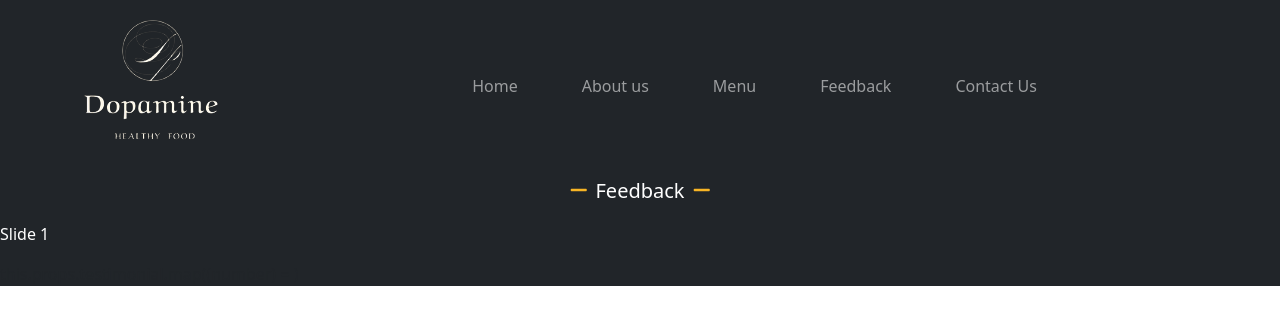
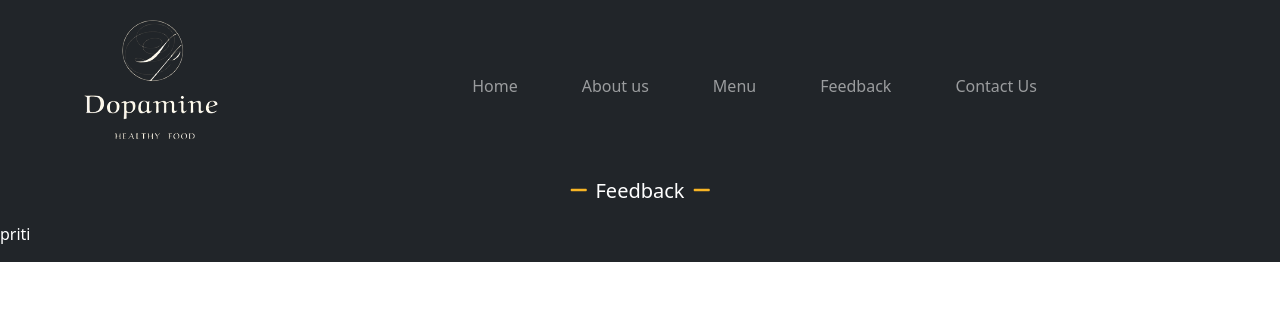
Before and after one commit to pritiramchandani/restaurant, a React (Create React App) app: page /feedback in a window 1280 px wide. Shown: the top 324 px of the page. Built offline with nearby package versions, Linux system fonts and the light colour scheme.

Commit message:
Slider Loop dynamic setup

```diff
--- a/src/components/SwiperSlider.js
+++ b/src/components/SwiperSlider.js
@@ -5,29 +5,21 @@ import { Swiper, SwiperSlide } from 'swiper/react';
 import 'swiper/css';
 
 export const SwiperSlider = (props) => {
+
   return (
     <Swiper
       spaceBetween={50}
-      slidesPerView={3}
+      slidesPerView={1}
       onSlideChange={() => console.log('slide change')}
       onSwiper={(swiper) => console.log(swiper)}
     >
-    this.props.testimonial.map((number) = {
+    {props.testimonials.map((testimonial) => {
+        return <SwiperSlide  style={{"color":"#fff"}}>
+          <p  style={{"color":"#fff"}}>{testimonial.name}</p>
+        </SwiperSlide>;
+      })
+    }
 
-      <SwiperSlide  style={{"color":"#fff"}}>
-        <p  style={{"color":"#fff"}}>Slide 1</p>
-      </SwiperSlide>})
-
-
-      {/* <SwiperSlide  style={{"color":"#fff"}}>
-        <p  style={{"color":"#fff"}}>Slide 2</p>
-      </SwiperSlide>
-      <SwiperSlide  style={{"color":"#fff"}}>
-        <p  style={{"color":"#fff"}}>Slide 3</p>
-      </SwiperSlide>
-      <SwiperSlide  style={{"color":"#fff"}}>
-        <p  style={{"color":"#fff"}}>Slide 4</p>
-      </SwiperSlide> */}
     </Swiper>
   );
 };
--- a/src/pages/Feedback.js
+++ b/src/pages/Feedback.js
@@ -7,7 +7,7 @@ import { SwiperSlider } from '../components/SwiperSlider'
 
 const Maindiv = styled.p``
 
-const testimonial =
+const testimonials =
   [
     {
       name: "priti",
@@ -47,7 +47,7 @@ export const Feedback = () => {
             <FontAwesomeIcon icon={faMinus} className='fa-minus  pt-2 ps-2' />
           </p>
         </firstsection>
-        <SwiperSlider testimonial={testimonial} />
+        <SwiperSlider testimonials={testimonials} />
 
       </Maindiv>
 
```
